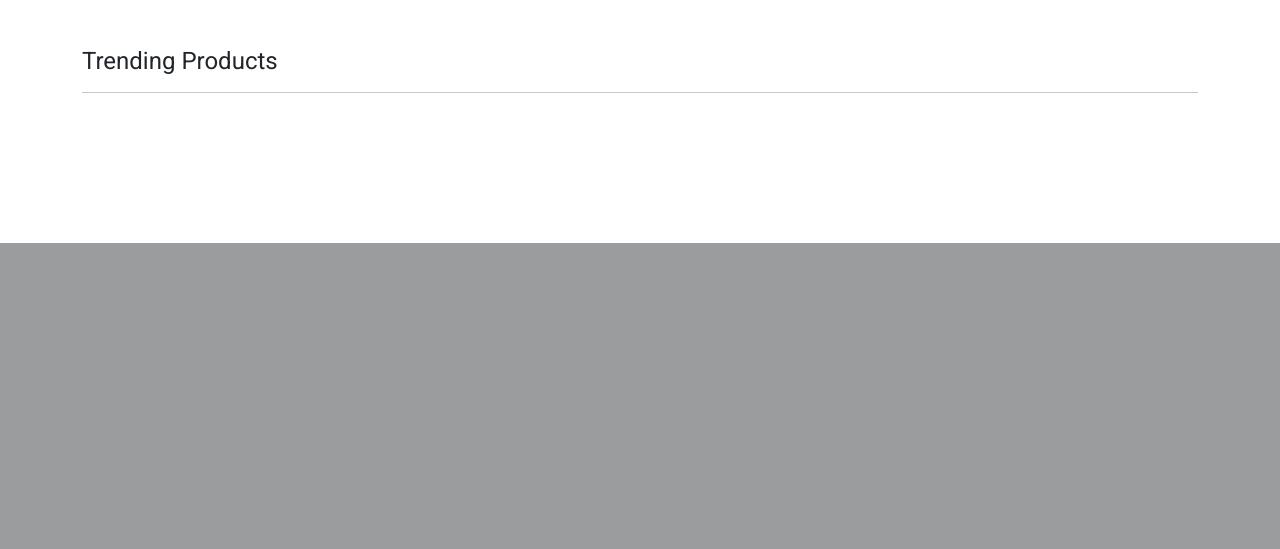
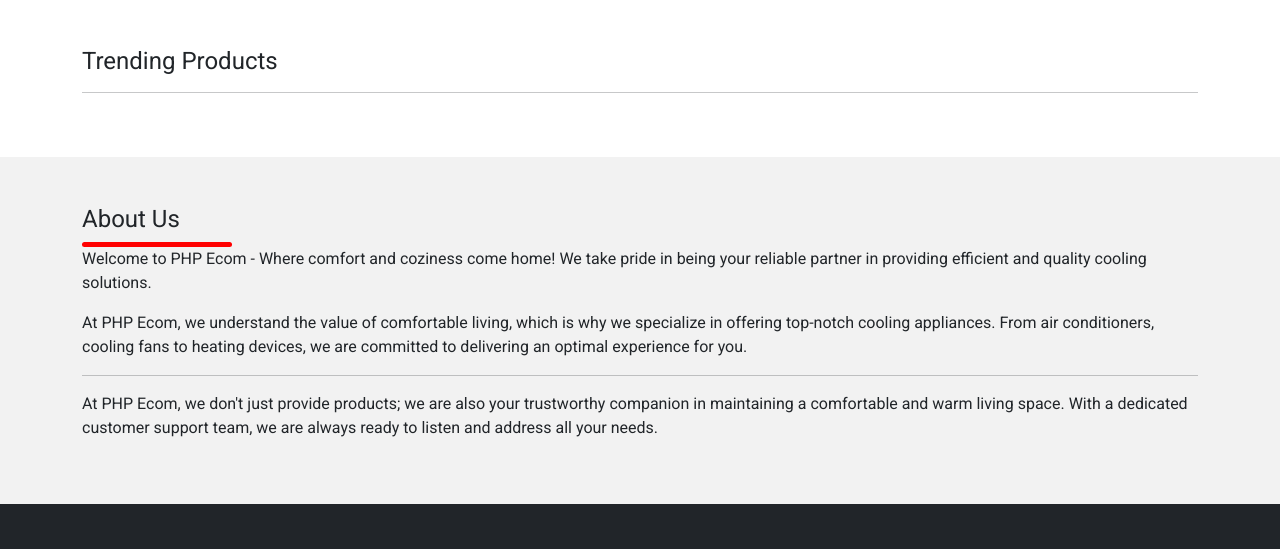
Before and after one commit to trannhatnetwork/Project-proEcommerce, a PHP site: page / in a window 1280 px wide. Shown: the part 557-1106 px from the top of the page. Before the commit the page ends 800 px from the top, so only its background shows below. Run offline with PHP 8.4, Linux system fonts and the light colour scheme; data that the repository does not hold is empty; some libraries are stand-ins or nearby versions.

Commit message:
update_file

```diff
--- a/assets/css/custom.css
+++ b/assets/css/custom.css
@@ -6,6 +6,13 @@
 a{
     text-decoration: none;
 }
-/* .text-black{
-    text-decoration: none;
-} */
+
+.underline{
+    height: 5px;
+    width: 150px;
+    background-color: red;
+    border-radius: 20px;
+}
+.bg-f2f2f2{
+    background-color: #f2f2f2;
+}
--- a/index.php
+++ b/index.php
@@ -39,6 +39,53 @@
     </div>
 </div>
 
+<div class="py-5 bg-f2f2f2">
+    <div class="container">
+        <div class="row">
+            <div class="col-md-12">
+                <h4>About Us</h4>
+                <div class="underline"></div>
+                <p>Welcome to PHP Ecom - Where comfort and coziness come home! We take pride in being your reliable partner in providing efficient and quality cooling solutions.</p>
+                <p>At PHP Ecom, we understand the value of comfortable living, which is why we specialize in offering top-notch cooling appliances. From air conditioners, cooling fans to heating devices, we are committed to delivering an optimal experience for you.</p>
+                <hr>
+                <p>At PHP Ecom, we don't just provide products; we are also your trustworthy companion in maintaining a comfortable and warm living space. With a dedicated customer support team, we are always ready to listen and address all your needs.</p>
+            </div>
+        </div>
+    </div>
+</div>
+
+<div class="py-5 bg-dark">
+    <div class="container">
+        <div class="row">
+            <div class="col-md-3">
+                <h4 class="text-white">E-shop</h4>
+                <div class="underline mb-2"></div>
+                <a href="index.php" class="text-white"><i class="fa fa-angle-right"></i> Home</a><br>
+                <a href="#" class="text-white"><i class="fa fa-angle-right"></i> About Us</a><br>
+                <a href="cart.php" class="text-white"><i class="fa fa-angle-right"></i> My Cart</a><br>
+                <a href="categories.php" class="text-white"><i class="fa fa-angle-right"></i> Our Collections</a><br>
+
+            </div>
+            <div class="col-md-3">
+                <h4 class="text-white">Address</h4>
+                <p class="text-white">
+                    450, Ngu Hanh Son, TP. Da Nang
+                </p>
+                <a href="tel:+8424982340234" class="text-white"><i class="fa fa-phone"> +84 0992438234</i></a>
+                <a href="Mailto:phpecom@gmail.com" class="text-white"><i class="fa fa-envelope"> phpecom@gmail.com</i></a>
+            </div>
+            <div class="col-md-6">
+                <iframe src="https://www.google.com/maps/embed?pb=!1m18!1m12!1m3!1d61366.490695590415!2d108.20761954882775!3d15.992384275202046!2m3!1f0!2f0!3f0!3m2!1i1024!2i768!4f13.1!3m3!1m2!1s0x31420dd4e14b2edb%3A0xbc6e1faf738be4c5!2sThe%20Marble%20Mountains!5e0!3m2!1sen!2s!4v1704010358386!5m2!1sen!2s" class="w-100" height="200" style="border:0;" allowfullscreen="" loading="lazy" referrerpolicy="no-referrer-when-downgrade"></iframe>
+            </div>
+        </div>
+    </div>
+</div>
+<div class="py-2 bg-danger">
+    <div class="text-center">
+        <p class="mb-0 text-white">All rights reserved. Copyright @ <a href="https://github.com/trannhatcoder/" class="text-white">TrannhatProgrammer </a> - <?=date('Y') ?></p>
+    </div>
+</div>
+
 
 <?php include 'inc/footer.php';?>
 <script>
@@ -55,7 +102,7 @@
                     items:3
                 },
                 1000:{
-                    items:5
+                    items:4
                 }
             }
         })
```
